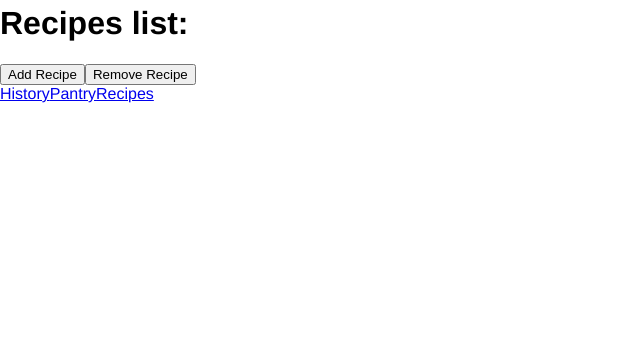
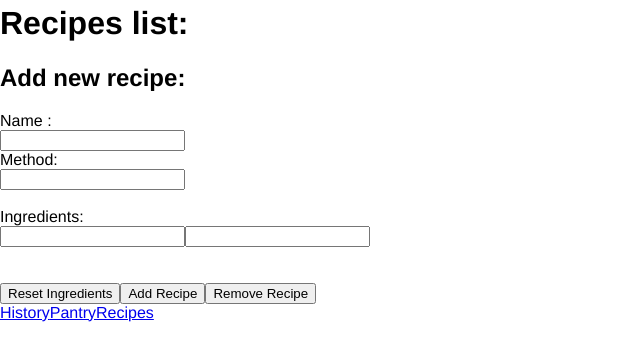
Before and after one commit to dimo121/recipe-cooker, a React (Create React App) app: page /recipes in a window 1280 px wide. Shown: the top 360 px of the page, without its empty margins (0-640 px from the left). Built offline with nearby package versions, Linux system fonts and the light colour scheme.

Commit message:
testing initial store config

```diff
--- a/package.json
+++ b/package.json
@@ -13,6 +13,7 @@
     "node-sass": "^6.0.1",
     "react": "^17.0.2",
     "react-dom": "^17.0.2",
+    "react-redux": "^7.2.6",
     "react-router-dom": "^5.2.0",
     "react-scripts": "^5.0.0",
     "uuid": "^8.3.2",
--- /dev/null
+++ b/src/actions/recipe-actions.ts
@@ -0,0 +1,18 @@
+import { createAction, nanoid } from '@reduxjs/toolkit';
+import { Ingredient } from '../types/TypeDefs';
+import { Recipe } from '../types/TypeDefs';
+
+export const createRecipe = createAction('removeRecipe', function prepare(name: string, list:Ingredient[], method: string) {
+    return {
+        payload: {
+            id: nanoid(),
+            name,
+            list,
+            method
+        }
+    }
+})
+
+export const deleteRecipe = createAction<number>('deleteRecipe');
+
+export const setRecipes = createAction<Recipe[]>('setRecipes');
--- a/src/components/RecipeComp.tsx
+++ b/src/components/RecipeComp.tsx
@@ -10,7 +10,7 @@ interface IRecipeProps {
     }
 }
 
-export const IndividualRecipe:React.FC<IRecipeProps> = (props) => {
+export const RecipeComp:React.FC<IRecipeProps> = (props) => {
 
     const { name, list, method } = props.recipe;
 
--- a/src/components/Recipes.tsx
+++ b/src/components/Recipes.tsx
@@ -1,20 +1,72 @@
-import React, { useEffect } from 'react';
+import React, { useEffect, useState } from 'react';
+import { Ingredient, Recipe } from '../types/TypeDefs';
+import { createRecipe } from '../actions/recipe-actions';
+import { RecipeComp } from '../components/RecipeComp';
 
 export const Recipes:React.FC = () => {
 
     useEffect(() => {
 
-    //load current recipes and persist from localStorage
+    setRecipes(JSON.parse(localStorage.getItem('recipes') as string ) as Recipe[]);
 
     },[]);
 
+    const [name,setName] = useState<string>('testing');
+    const [method,setMethod] = useState<string>('Add sugar on top');
+    const [ingredientsCollection, setIngredients] = useState<Ingredient[]>([
+        {id:1,name:'banana',quantity:2},
+        {id:2,name:'fudge sauce',quantity:1},
+        {id:3,name:'sugar',quantity:1}
+    ]);
+    const [recipesCollection, setRecipes] = useState<Recipe[]>([]);
+
+    const onAddRecipe = () => {
+        console.log('Adding recipe');
+        createRecipe(
+            name,
+            ingredientsCollection,
+            method,
+        );
+    }
 
     return (
         <div>
             <div className="">
-            <h1>Recipes list:</h1>
-            <button>Add Recipe</button>
-            <button>Remove Recipe</button>
+                <h1>Recipes list:</h1>
+                {recipesCollection?.map((item) =>
+                    <RecipeComp recipe={{...item}}/>
+                )}
+                <h2>Add new recipe:</h2>
+                <label htmlFor='name'>Name : </label>
+                <br/>
+                <input type='text' id='name' name='name'
+                    onChange={(e: React.ChangeEvent<HTMLInputElement>) => setName(e.target.value)}
+                ></input>
+                <br/>
+                <label htmlFor='name'>Method: </label>
+                <br/>
+                <input type='text' id='method' name='method'
+                    onChange={(e: React.ChangeEvent<HTMLInputElement>) => setMethod(e.target.value)}
+                ></input>
+                <br/>
+                <br/>
+                <label htmlFor='name'>Ingredients: </label>
+                <br/>
+                <div className='ingredients-table'>
+                    <input type='text' id='ing1' name='ing1'
+                    ></input>
+                    <input type='text' id='ing2' name='ing2'
+                    ></input>
+                </div>
+                <br/>
+                <br/>
+                <button onClick={() => setIngredients([
+                    {id:1,name:'banana',quantity:2},
+                    {id:2,name:'fudge sauce',quantity:1},
+                    {id:3,name:'sugar',quantity:1}]
+                )}>Reset Ingredients</button>
+                <button onClick={onAddRecipe}>Add Recipe</button>
+                <button>Remove Recipe</button>
             </div>
         </div>
     );
--- /dev/null
+++ b/src/index.tsx
@@ -0,0 +1,12 @@
+import ReactDOM from 'react-dom';
+import './index.css';
+import AppRouter from './router/AppRouter';
+
+import { Provider } from 'react-redux';
+import { store } from './store/store';
+
+
+
+ReactDOM.render(<Provider store={store}>
+                    <AppRouter/>
+                </Provider>, document.getElementById('root'));
--- a/src/reducers/ingredients.ts
+++ b/src/reducers/ingredients.ts
@@ -16,9 +16,8 @@ const ingredientSlice = createSlice({
             const { id,name,quantity } = action.payload;
             state.ingredients.push({id,name,quantity});
         },
-        removeIngredient: (state, action: PayloadAction<Ingredient>) => {
-            const { id } = action.payload;
-            state.ingredients.filter(item => item.id !== id);
+        removeIngredient: (state, action: PayloadAction<number>) => {
+            state.ingredients.filter(item => item.id !== action.payload);
         },
         increaseQuantity: (state, action: PayloadAction<number>) => {
             state.ingredients.map((item) => {
--- a/src/store/store.ts
+++ b/src/store/store.ts
@@ -1,14 +1,20 @@
 import { configureStore } from '@reduxjs/toolkit';
-import ingredientsReducer from '../reducers/ingredients';
-import recipesReducer from '../reducers/recipes';
+import ingredientsSliceReducer from '../reducers/ingredients';
+import recipesSliceReducer from '../reducers/recipes';
+import { TypedUseSelectorHook, useDispatch, useSelector } from 'react-redux';
+
 
 export const store = configureStore({
     reducer: {
-        recipes: recipesReducer,
-        ingredients: ingredientsReducer
-    }
-})
+        recipes: recipesSliceReducer,
+        ingredients: ingredientsSliceReducer
+    },
+    devTools: true
+});
 
-export type RootState = ReturnType<typeof store.getState>
+export type RootState = ReturnType<typeof store.getState>;
 
-export type AppDispatch = typeof store.dispatch
+export type AppDispatch = typeof store.dispatch;
+
+export const useAppDispatch = () => useDispatch<AppDispatch>();
+export const useAppSelector: TypedUseSelectorHook<RootState> = useSelector;
```
Also changed, not shown: src/actions/ingredient-actions.ts (added, +20 -0 lines), src/index.ts (deleted, +0 -9 lines).
